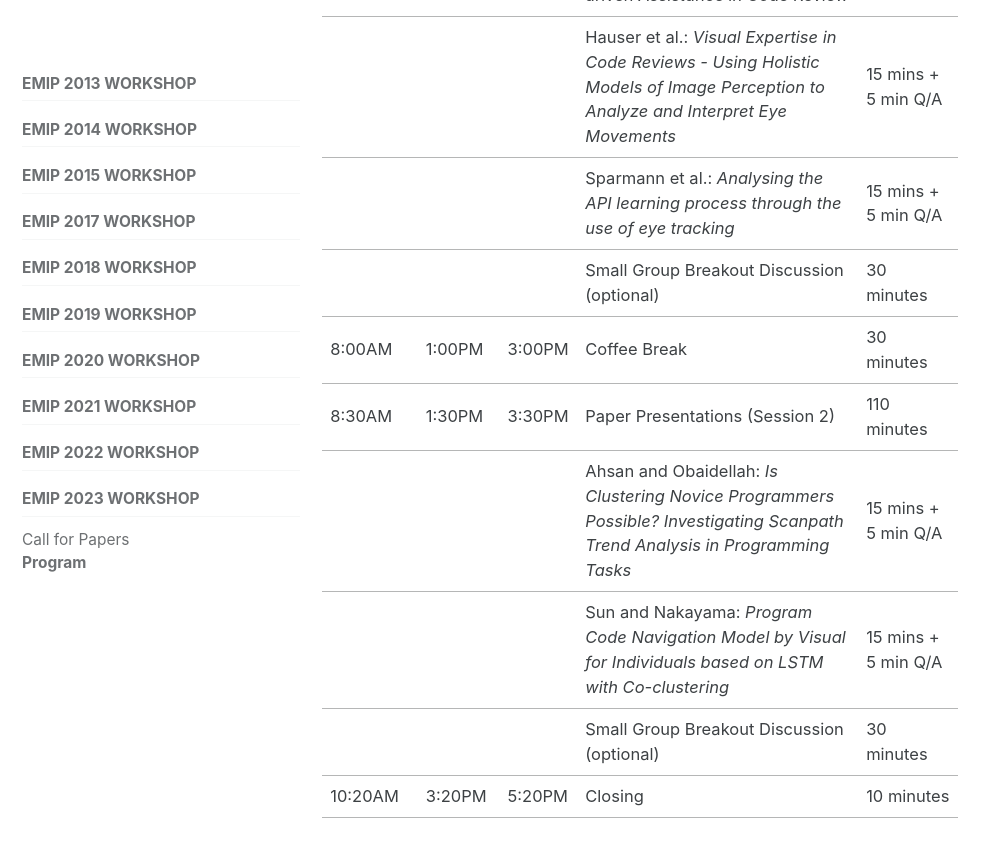
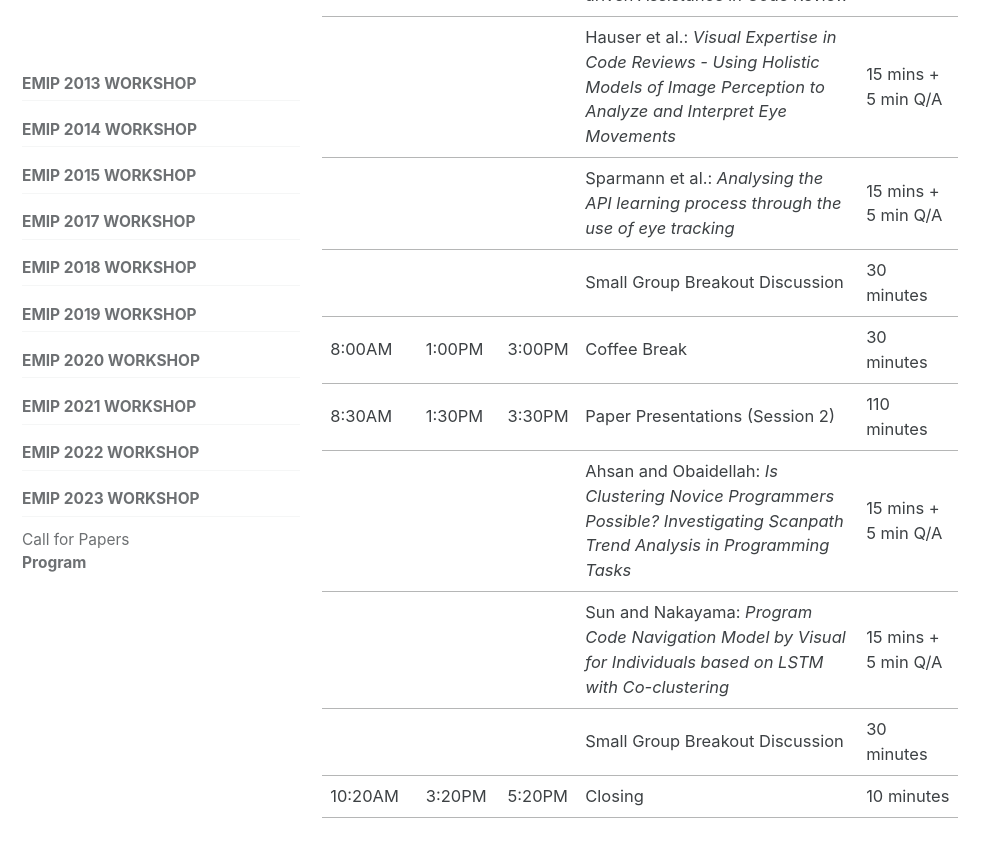
Before and after one commit to EMIPws/emipws.github.io, a Jekyll site: the page built from pages/workshop/emip-2023-program.md, in a window 1280 px wide and 900 px high, scrolled down 815 px. Shown: the top 857 px of the window, without its empty margins (0-998 px from the left). Built offline with Jekyll 4.4.1, drawn with Linux system fonts in a browser that asks for light colours; cached includes are drawn as plain includes.

Commit message:
Update emip-2023-program.md

```diff
--- a/pages/workshop/emip-2023-program.md
+++ b/pages/workshop/emip-2023-program.md
@@ -21,10 +21,10 @@ The Eleventh International Workshop on Eye Movements in Programming 2023 will be
 | | | | Saranpää et al.: *GANDER: a Platform for Exploration of Gaze-driven Assistance in Code Review* | 15 mins + 5 min Q/A |
 | | | | Hauser et al.: *Visual Expertise in Code Reviews - Using Holistic Models of Image Perception to Analyze and Interpret Eye Movements* | 15 mins + 5 min Q/A |
 | | | | Sparmann et al.: *Analysing the API learning process through the use of eye tracking* | 15 mins + 5 min Q/A |
-| | | | Small Group Breakout Discussion (optional) | 30 minutes
+| | | | Small Group Breakout Discussion | 30 minutes
 | 8:00AM | 1:00PM | 3:00PM | Coffee Break | 30 minutes |
 | 8:30AM | 1:30PM | 3:30PM | Paper Presentations (Session 2) | 110 minutes |
 | | | | Ahsan and Obaidellah: *Is Clustering Novice Programmers Possible? Investigating Scanpath Trend Analysis in Programming Tasks* | 15 mins + 5 min Q/A |
 | | | | Sun and Nakayama: *Program Code Navigation Model by Visual for Individuals based on LSTM with Co-clustering* | 15 mins + 5 min Q/A |
-| | | | Small Group Breakout Discussion (optional) | 30 minutes
+| | | | Small Group Breakout Discussion | 30 minutes
 | 10:20AM | 3:20PM | 5:20PM | Closing | 10 minutes |
```
